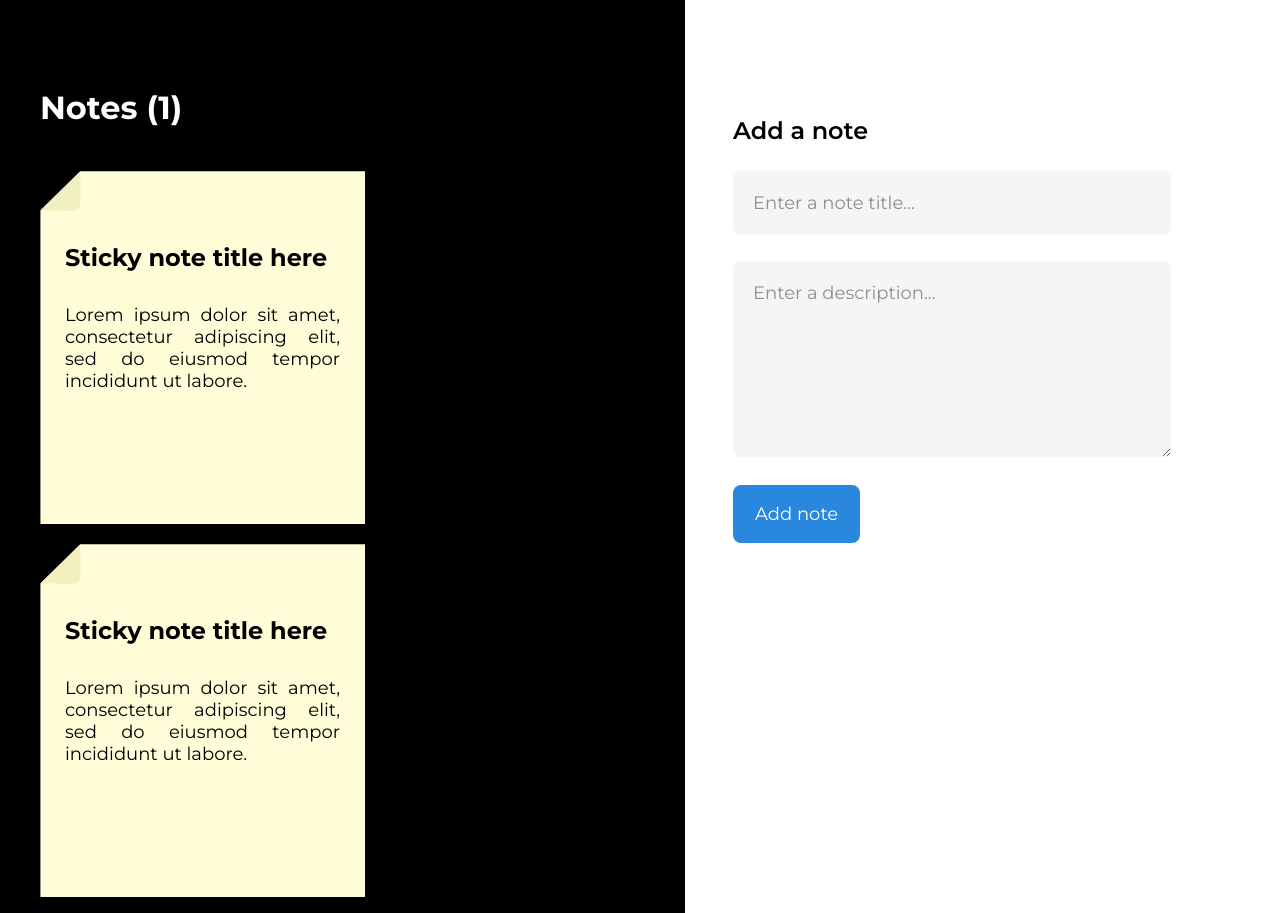
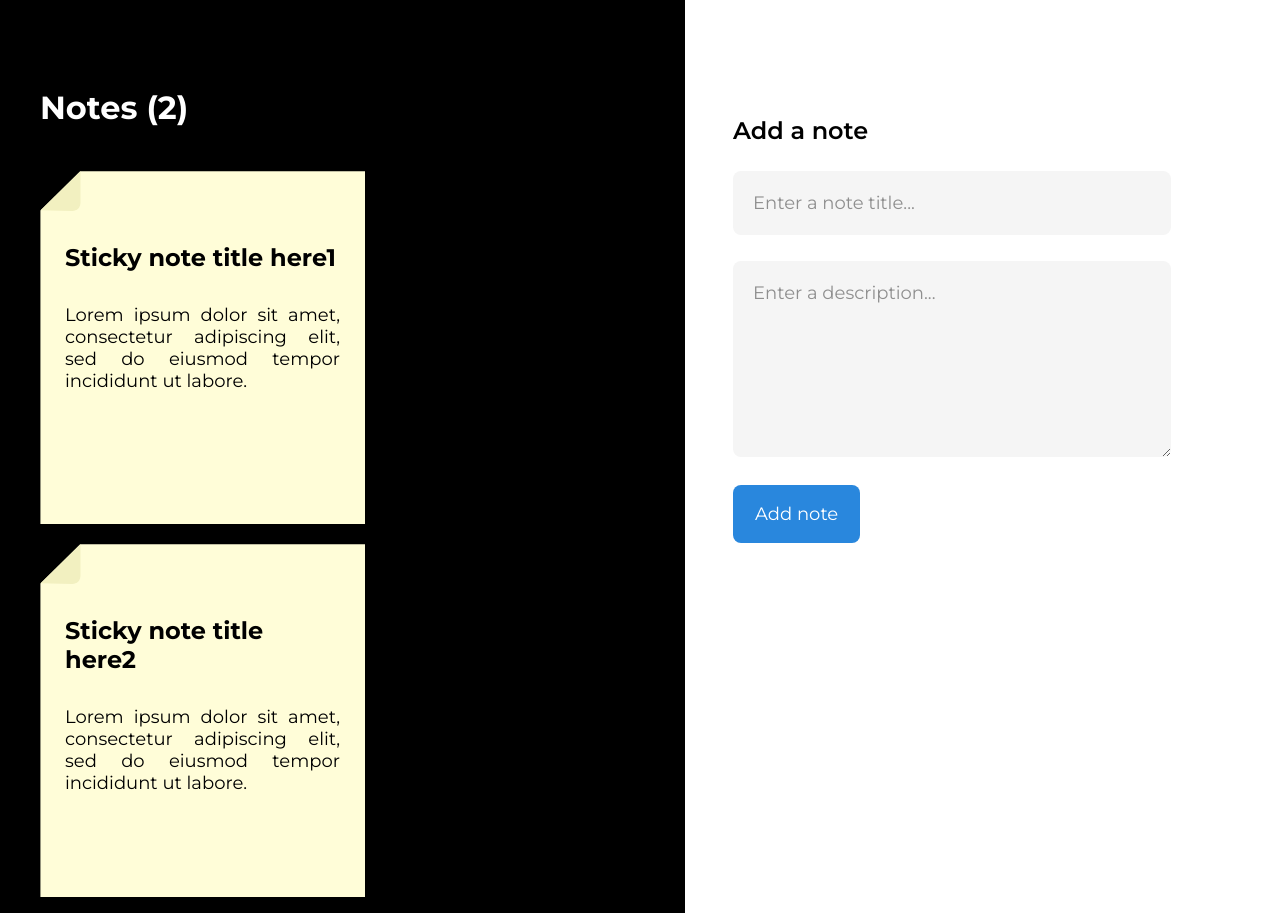
Before and after one commit to Pedromigacz/frontend_developer_exercise, a React (Create React App) app: page / in a window 1280 px wide. Built offline with nearby package versions, Linux system fonts and the light colour scheme.

Commit message:
refactor notesDisplayer to consume notesContext

```diff
--- a/src/components/Main.jsx
+++ b/src/components/Main.jsx
@@ -1,14 +1,26 @@
-import React from "react";
+import React, { useContext } from "react";
+import { NotesContext } from "../contexts/NotesContext.jsx";
 import styles from "../styles/Main.module.css";
 import { PostIt } from "./";
 
 const Main = () => {
+  const { countNotes, notes, removeNote } = useContext(NotesContext);
+
   return (
     <main className={styles.main}>
-      <h1 className={styles.title}>{"Notes (1)"}</h1>
+      <h1 className={styles.title}>{`Notes (${countNotes()})`}</h1>
       <ul className={styles.postItContainer}>
-        <PostIt />
-        <PostIt />
+        {notes.length &&
+          notes.map((note, i) => (
+            <PostIt
+              title={note.title}
+              description={note.description}
+              close={() => {
+                removeNote(i);
+              }}
+              key={i}
+            />
+          ))}
       </ul>
     </main>
   );
```
